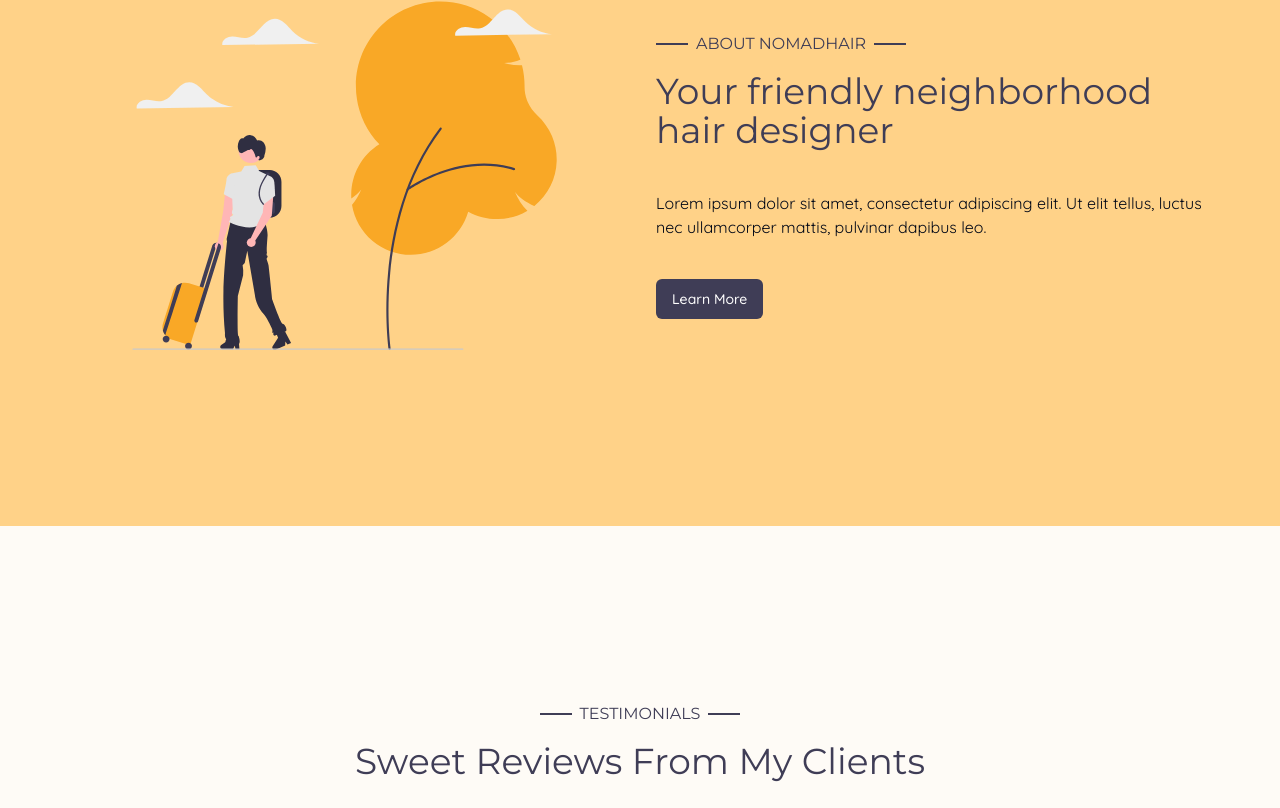
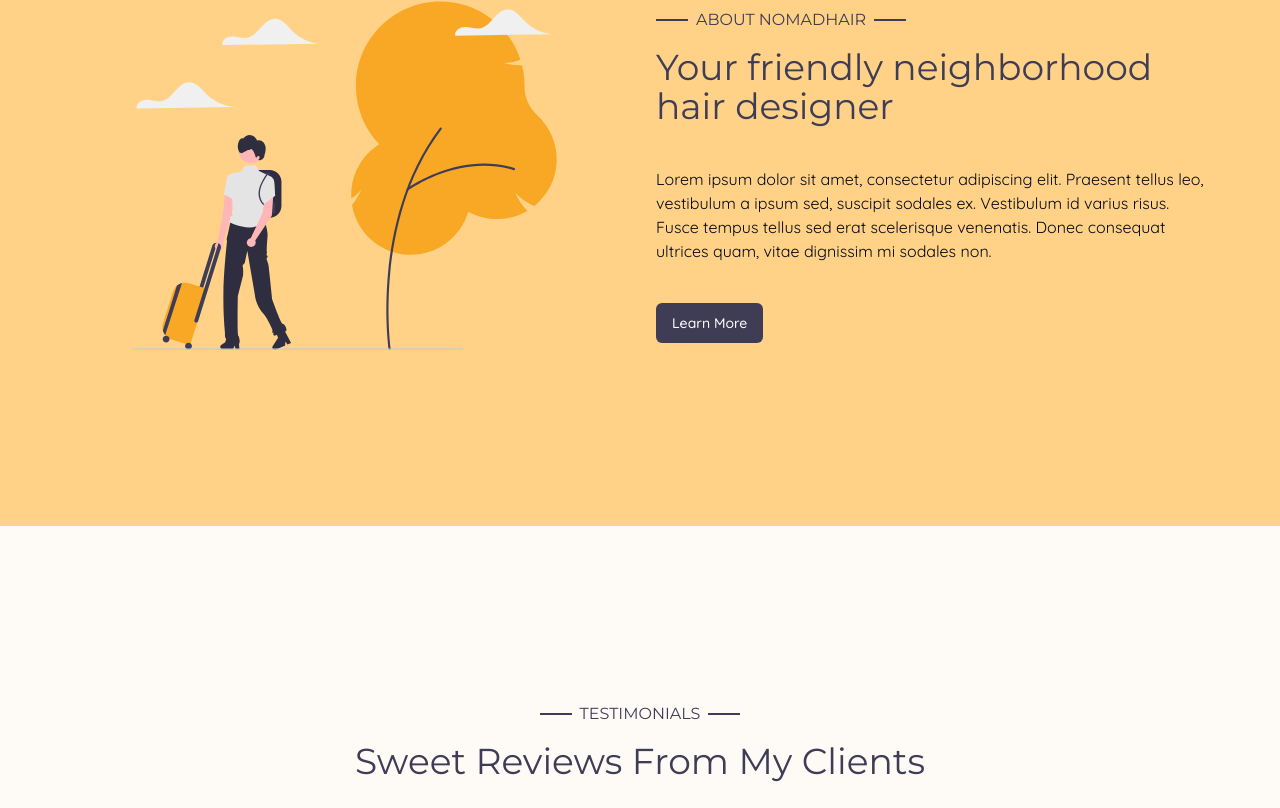
Before and after one commit to tnamdevnote/nomadhair, a Next.js app: page / in a window 1280 px wide. Shown: the part 918-1726 px from the top of the page. Built offline with nearby package versions, Linux system fonts and the light colour scheme.

Commit message:
adjust button spacing

```diff
--- a/components/atoms/button/button.tsx
+++ b/components/atoms/button/button.tsx
@@ -20,9 +20,9 @@ const buttonVariants = cva(
         link: "bg-transparent text-current underline-offset-4 hover:underline hover:bg-transparent",
       },
       size: {
-        sm: "h-9 rounded-md px-3 py-1 text-sm",
-        md: "h-10 px-4 py-1.5 text-sm",
-        lg: "h-11 rounded-lg px-6 py-2 text-base",
+        sm: "h-9 rounded-md px-3 py-1.5 text-sm",
+        md: "h-10 px-4 py-2 text-sm",
+        lg: "h-11 rounded-lg px-6 py-3 text-base",
       },
     },
     compoundVariants: [
--- a/components/organisms/home/aboutSection/aboutSection.tsx
+++ b/components/organisms/home/aboutSection/aboutSection.tsx
@@ -24,8 +24,10 @@ const AboutSection = () => {
             Your friendly neighborhood hair designer
           </h2>
           <p className="text-center md:text-left ">
-            Lorem ipsum dolor sit amet, consectetur adipiscing elit. Ut elit
-            tellus, luctus nec ullamcorper mattis, pulvinar dapibus leo.
+            Lorem ipsum dolor sit amet, consectetur adipiscing elit. Praesent
+            tellus leo, vestibulum a ipsum sed, suscipit sodales ex. Vestibulum
+            id varius risus. Fusce tempus tellus sed erat scelerisque venenatis.
+            Donec consequat ultrices quam, vitae dignissim mi sodales non.
           </p>
           <div className="w-full">
             <Button className="w-full md:w-auto">Learn More</Button>
--- a/components/organisms/home/aboutSection/index.ts
+++ /dev/null
@@ -1,3 +0,0 @@
-import About from "./aboutSection";
-
-export { About };
```
